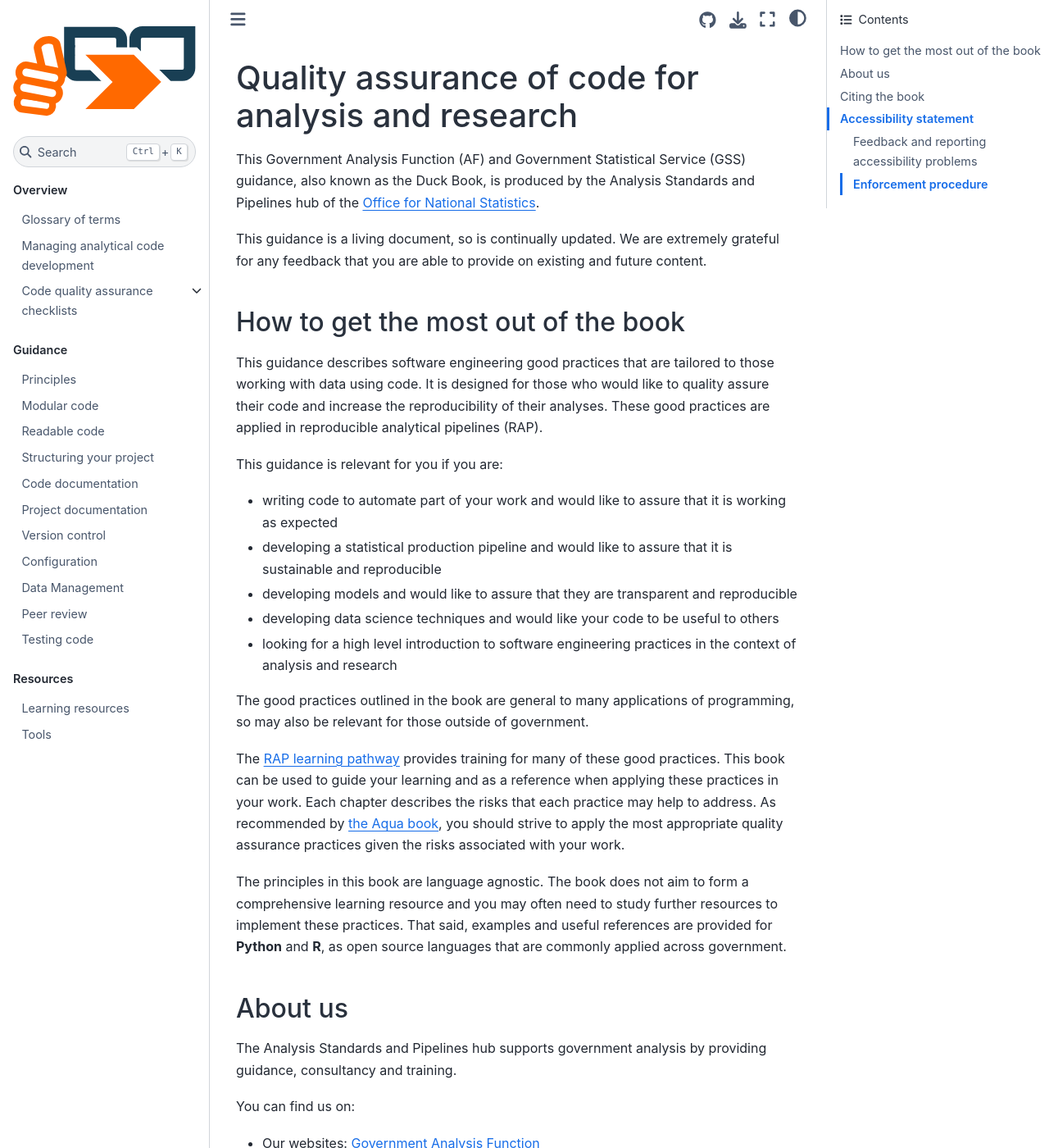
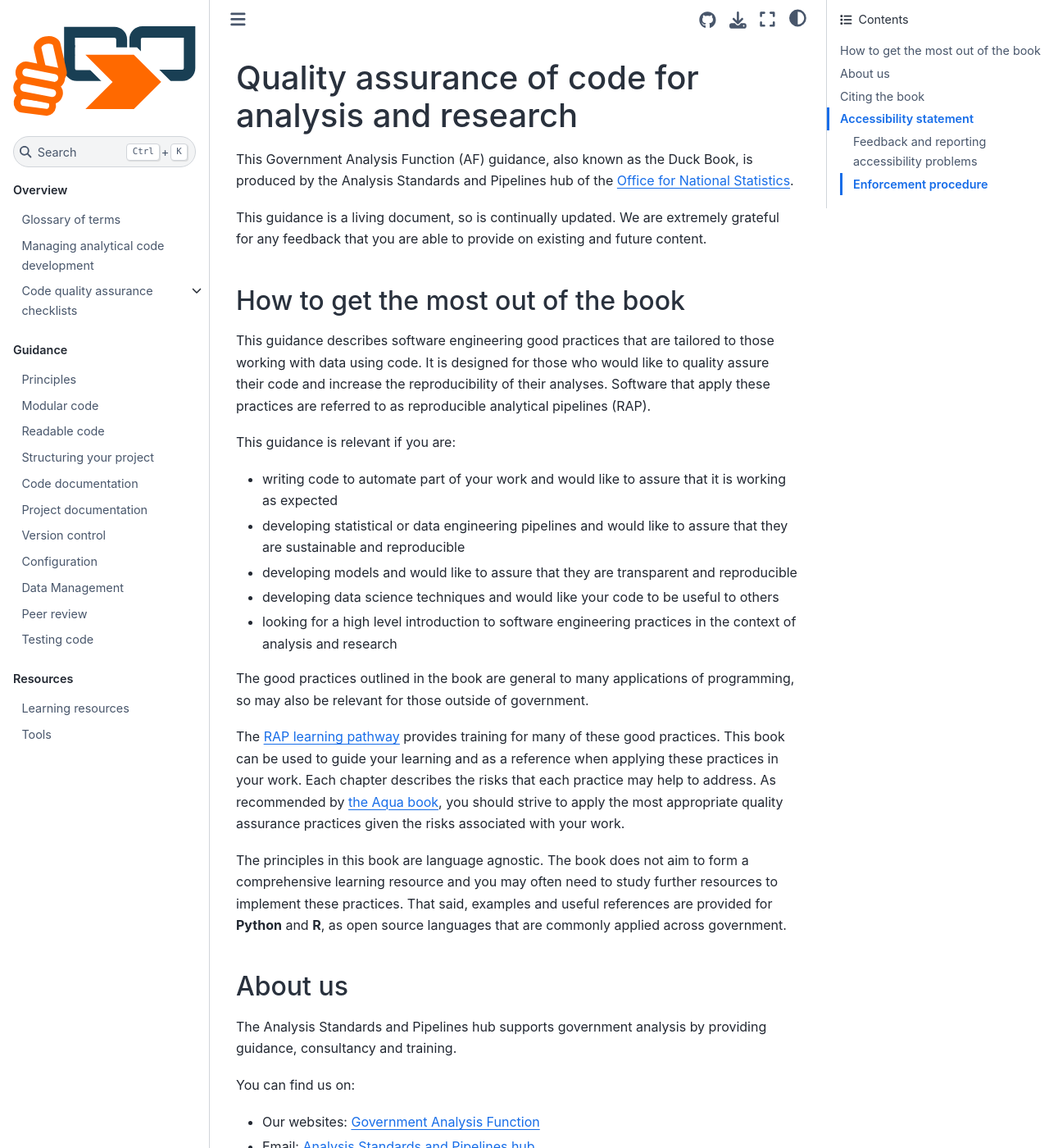
Before and after one commit to best-practice-and-impact/qa-of-code-guidance, a Jupyter Book: the page built from book/intro.md, in a window 1280 px wide and 1400 px high. Shown: the whole window at 82% size. Built offline with Jupyter Book 1.0.4 settings and Sphinx 7.4.7 and the Sphinx Book theme 1.1.4, drawn with Linux system fonts in a browser that asks for light colours; some of the changed text lies outside the part shown.

Commit message:
Remove GSS links and references

```diff
--- a/book/_config.yml
+++ b/book/_config.yml
@@ -1,7 +1,7 @@
 # Book settings
 title: "Quality Assurance of Code for Analysis and Research"
 author: ""
-email: gsshelp@statistics.gov.uk
+email: ASAPp@ons.gov.uk
 logo: "./_static/duck_book_logo.svg"
 
 repository:
--- a/book/intro.md
+++ b/book/intro.md
@@ -1,16 +1,16 @@
 # Quality assurance of code for analysis and research
 
-This Government Analysis Function (AF) and Government Statistical Service (GSS) guidance, also known as the Duck Book, is produced by the Analysis Standards and Pipelines hub of the [Office for National Statistics](https://www.ons.gov.uk).
+This Government Analysis Function (AF) guidance, also known as the Duck Book, is produced by the Analysis Standards and Pipelines hub of the [Office for National Statistics](https://www.ons.gov.uk).
 
 This guidance is a living document, so is continually updated. We are extremely grateful for any feedback that you are able to provide on existing and future content.
 
 ## How to get the most out of the book
 
-This guidance describes software engineering good practices that are tailored to those working with data using code. It is designed for those who would like to quality assure their code and increase the reproducibility of their analyses. These good practices are applied in reproducible analytical pipelines (RAP).
+This guidance describes software engineering good practices that are tailored to those working with data using code. It is designed for those who would like to quality assure their code and increase the reproducibility of their analyses. Software that apply these practices are referred to as reproducible analytical pipelines (RAP).
 
- This guidance is relevant for you if you are:
+ This guidance is relevant if you are:
 - writing code to automate part of your work and would like to assure that it is working as expected
-- developing a statistical production pipeline and would like to assure that it is sustainable and reproducible
+- developing statistical or data engineering pipelines and would like to assure that they are sustainable and reproducible
 - developing models and would like to assure that they are transparent and reproducible
 - developing data science techniques and would like your code to be useful to others
 - looking for a high level introduction to software engineering practices in the context of analysis and research
@@ -28,8 +28,8 @@ The Analysis Standards and Pipelines hub supports government analysis by providi
 You can find us on:
 - Our websites: [Government Analysis Function](https://www.gov.uk/government/organisations/government-analysis-function)
 - Email: [Analysis Standards and Pipelines hub](mailto:ASAP@ons.gov.uk)
-- Slack: [Government Data Science](https://govdatascience.slack.com) and [GSS](https://gov-stats-service.slack.com)
-- Twitter: [Government Analysis Function](https://twitter.com/gov_analysis),  [GSS Good Practice Team](https://twitter.com/gssgoodpractice) and [UK GSS](https://twitter.com/ukgss)
+- Slack: [Government Data Science](https://govdatascience.slack.com) and [AF](https://gov-stats-service.slack.com)
+- Twitter: [Government Analysis Function](https://twitter.com/gov_analysis) and [UK GSS](https://twitter.com/ukgss)
 
 ## Citing the book
 
```
Also changed, not shown: book/data.md (+2 -2 lines), book/learning.md (+1 -1 lines), book/principles.md (+5 -4 lines).
